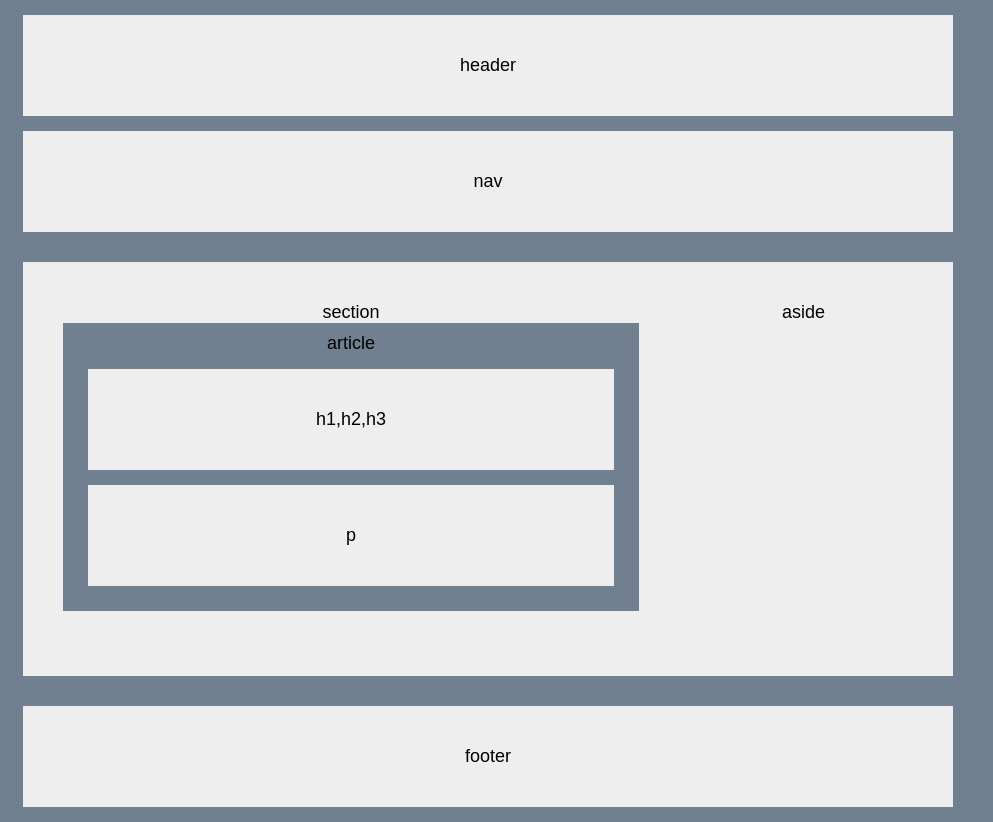
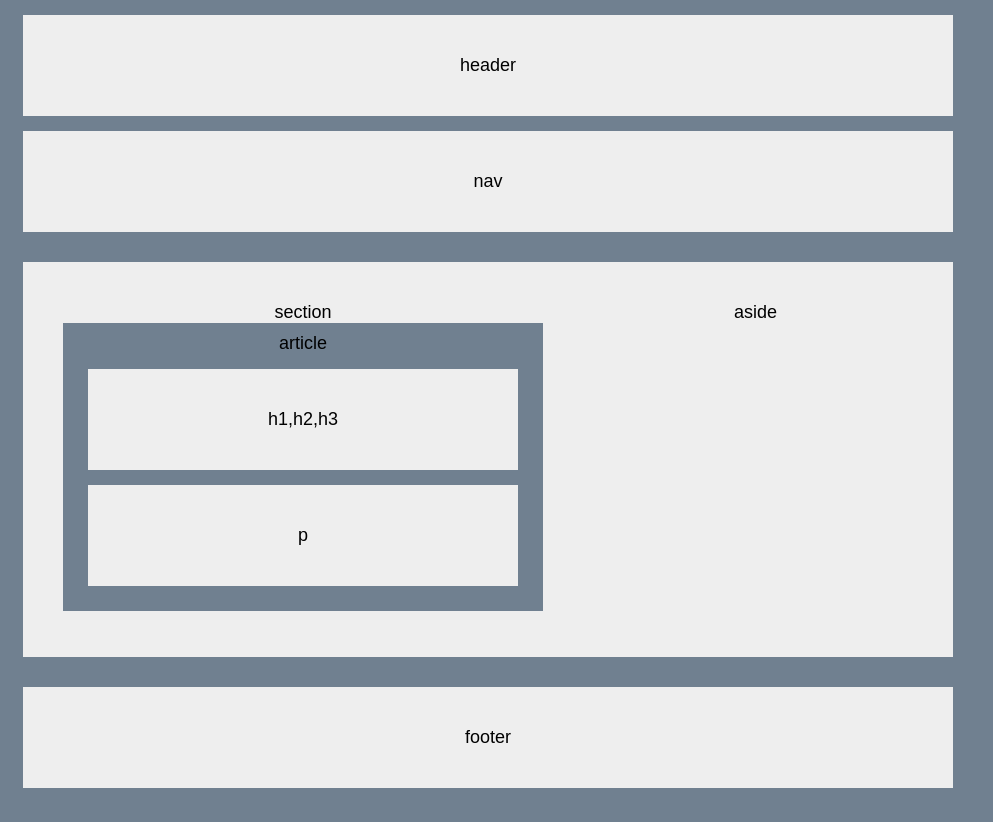
Before and after one commit to 0xBull24/hw-wireframe, a plain HTML site: page index.html in a window 1280 px wide. Shown: the whole page, without its empty margins (0-993 px from the left). Drawn offline with Linux system fonts and the light colour scheme.

Commit message:
Update: 95% finish for HW1 easy

```diff
--- a/style.css
+++ b/style.css
@@ -1,3 +1,7 @@
+/** {
+    border: 1px solid black;
+}*/
+
 body {
     background-color: slategrey;
     font-family: 'Arial', 'Helvetica Neue', Helvetica, sans-serif;
@@ -18,7 +22,6 @@ header, nav, section, aside, footer, article, p {
 }
 
 .shared {
-    height: 100%;
     overflow: auto;
 }
 
@@ -28,11 +31,11 @@ div {
 
 section {
     float: left;
-    width: 60%;
+    width: 50%;
 }
 
 aside {
-    min-height: 334px;
+    min-height: 315px;
 }
 
 footer {
```
Also changed, not shown: 1 other file.
